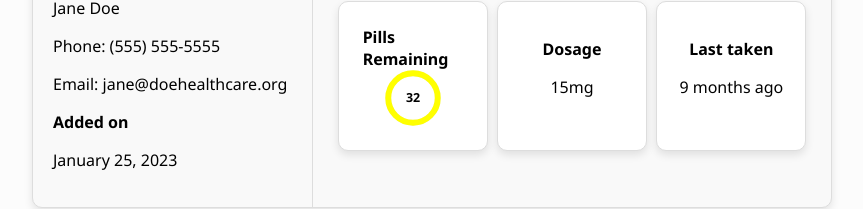
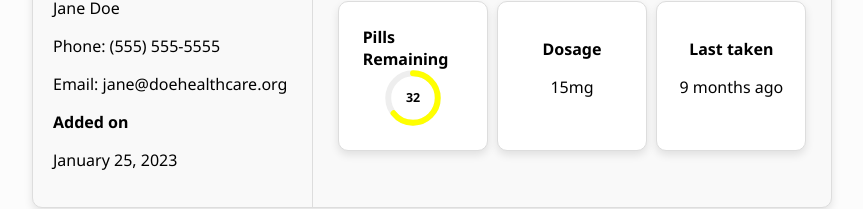
Before and after one commit to ojosproject/iris, a Next.js app: page /log_view in a window 1280 px wide. Shown: the part 207-416 px from the top of the page, without its empty margins (208-1071 px from the left). Built offline with nearby package versions, Linux system fonts and the light colour scheme.

Commit message:
chore(log_view): uncomment pillsPercentage, impl .total_prescribed

```diff
--- a/src/app/log_view/page.tsx
+++ b/src/app/log_view/page.tsx
@@ -14,6 +14,7 @@ const medication: Medication = {
   dosage: 15,
   measurement: "mg",
   supply: 32,
+  total_prescribed: 50,
   last_taken: 1724166000, // Unix timestamp
   frequency: 0.0,
 };
@@ -177,9 +178,8 @@ const DetailBox = ({
 };
 
 const MedicineView = () => {
-  //const pillsPercentage =
-  //  (medication.pillsRemaining / medication.pillsTotal) * 100;
-  // ? Backend will get total pills prescribed soon.
+  const pillsPercentage =
+    (medication.supply / medication.total_prescribed) * 100;
 
   const [visibleLogs, setVisibleLogs] = useState<MedicationLog[]>([]);
   const [logsToShow, setLogsToShow] = useState(5);
@@ -237,8 +237,7 @@ const MedicineView = () => {
               label="Pills remaining"
               value={medication.supply!} // can be empty if they're injections, made this DetailBox optional maybe..?
               isPillsRemaining
-              // pillsPercentage={pillsPercentage}
-              // ? Backend will provide total pills prescribed soon.
+              pillsPercentage={pillsPercentage}
             />
             <DetailBox
               label="Dosage"
```
